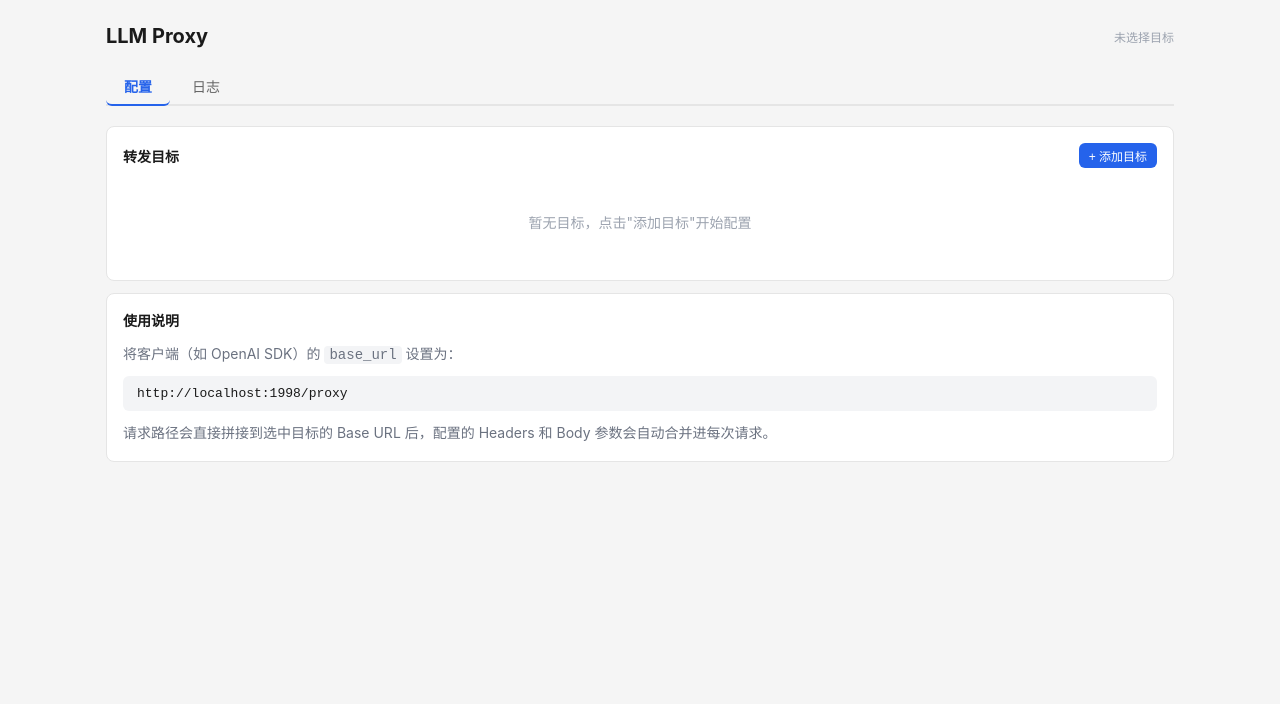
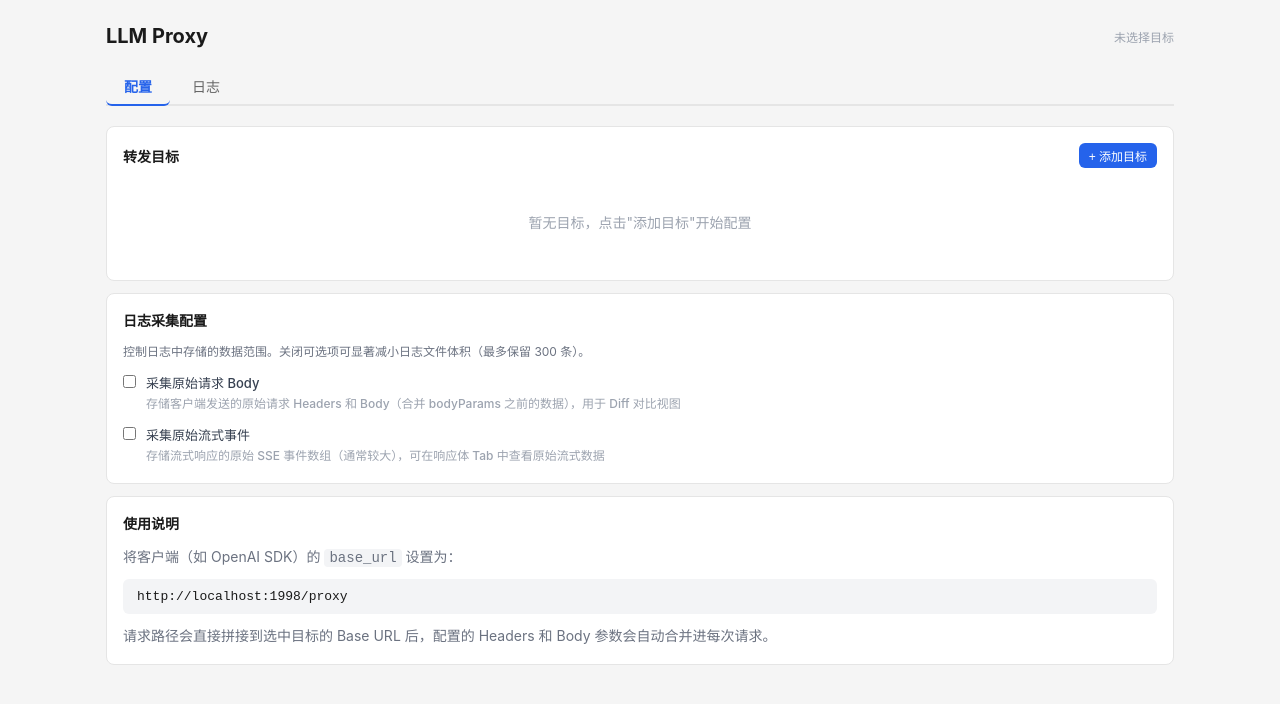
Before and after one commit to ucasYToo/llm-proxy, a Next.js app: page / in a window 1280 px wide. Shown: the top 704 px of the page. Built offline with nearby package versions, Linux system fonts and the light colour scheme.

Commit message:
feat: 添加日志收集配置及预计算diff功能
Co-developed-by: Aone Copilot <noreply@alibaba-inc.com>

```diff
--- a/src/app/api/set/route.ts
+++ b/src/app/api/set/route.ts
@@ -1,7 +1,7 @@
 import { NextRequest, NextResponse } from "next/server";
 import { v4 as uuidv4 } from "uuid";
 import { readConfig, writeConfig } from "@/lib/config";
-import type { Target } from "@/lib/types";
+import type { Target, LogCollection } from "@/lib/types";
 
 export async function POST(req: NextRequest) {
   const body = await req.json();
@@ -49,6 +49,16 @@ export async function POST(req: NextRequest) {
       return NextResponse.json({ ok: true });
     }
 
+    case "updateLogCollection": {
+      const { logCollection } = body as { logCollection: LogCollection };
+      config.logCollection = {
+        ...config.logCollection,
+        ...logCollection,
+      };
+      writeConfig(config);
+      return NextResponse.json({ ok: true });
+    }
+
     default:
       return NextResponse.json({ error: "Unknown action" }, { status: 400 });
   }
--- a/src/app/components/ConfigTab.tsx
+++ b/src/app/components/ConfigTab.tsx
@@ -1,6 +1,6 @@
 "use client";
 import { useState } from "react";
-import type { Config, Target } from "@/lib/types";
+import type { Config, Target, LogCollection } from "@/lib/types";
 import TargetForm from "./TargetForm";
 
 interface Props {
@@ -11,6 +11,20 @@ interface Props {
 export default function ConfigTab({ config, onRefresh }: Props) {
   const [showForm, setShowForm] = useState(false);
   const [editTarget, setEditTarget] = useState<Target | undefined>();
+  const [logCollection, setLogCollection] = useState<LogCollection>(
+    config.logCollection ?? { captureOriginalBody: false, captureRawStreamEvents: false }
+  );
+
+  async function handleLogCollectionChange(key: keyof LogCollection, value: boolean) {
+    const updated = { ...logCollection, [key]: value };
+    setLogCollection(updated);
+    await fetch("/api/set", {
+      method: "POST",
+      headers: { "content-type": "application/json" },
+      body: JSON.stringify({ action: "updateLogCollection", logCollection: updated }),
+    });
+    onRefresh();
+  }
 
   async function handleSetActive(targetId: string) {
     await fetch("/api/set", {
@@ -87,6 +101,43 @@ export default function ConfigTab({ config, onRefresh }: Props) {
       </div>
 
       <div className="card">
+        <p className="card-title">日志采集配置</p>
+        <p style={{ color: "#6b7280", fontSize: 12, marginBottom: 12, lineHeight: 1.6 }}>
+          控制日志中存储的数据范围。关闭可选项可显著减小日志文件体积（最多保留 300 条）。
+        </p>
+        <div style={{ display: "flex", flexDirection: "column", gap: 10 }}>
+          <label style={{ display: "flex", alignItems: "flex-start", gap: 10, cursor: "pointer" }}>
+            <input
+              type="checkbox"
+              checked={logCollection.captureOriginalBody}
+              onChange={(e) => handleLogCollectionChange("captureOriginalBody", e.target.checked)}
+              style={{ marginTop: 2, flexShrink: 0 }}
+            />
+            <div>
+              <span style={{ fontWeight: 500, fontSize: 13 }}>采集原始请求 Body</span>
+              <p style={{ color: "#9ca3af", fontSize: 12, marginTop: 2 }}>
+                存储客户端发送的原始请求 Headers 和 Body（合并 bodyParams 之前的数据），用于 Diff 对比视图
+              </p>
+            </div>
+          </label>
+          <label style={{ display: "flex", alignItems: "flex-start", gap: 10, cursor: "pointer" }}>
+            <input
+              type="checkbox"
+              checked={logCollection.captureRawStreamEvents}
+              onChange={(e) => handleLogCollectionChange("captureRawStreamEvents", e.target.checked)}
+              style={{ marginTop: 2, flexShrink: 0 }}
+            />
+            <div>
+              <span style={{ fontWeight: 500, fontSize: 13 }}>采集原始流式事件</span>
+              <p style={{ color: "#9ca3af", fontSize: 12, marginTop: 2 }}>
+                存储流式响应的原始 SSE 事件数组（通常较大），可在响应体 Tab 中查看原始流式数据
+              </p>
+            </div>
+          </label>
+        </div>
+      </div>
+
+      <div className="card">
         <p className="card-title">使用说明</p>
         <p style={{ color: "#6b7280", lineHeight: 1.7 }}>
           将客户端（如 OpenAI SDK）的 <code style={{ background: "#f3f4f6", padding: "1px 5px", borderRadius: 4 }}>base_url</code> 设置为：
--- a/src/app/components/LogDetailModal.tsx
+++ b/src/app/components/LogDetailModal.tsx
@@ -182,20 +182,31 @@ function Section({ title, data }: { title: string; data: unknown }) {
 
 /* ── Diff View: side-by-side original vs modified ── */
 function DiffView({ log }: { log: LogEntry }) {
-  const headerDiffs = jsonDiff(log.originalRequestHeaders, log.modifiedRequestHeaders);
-  const bodyDiffs = jsonDiff(log.originalRequestBody, log.modifiedRequestBody);
+  // Use precomputed diff if original data was not captured
+  const hasOriginal = log.originalRequestBody !== null || Object.keys(log.originalRequestHeaders ?? {}).length > 0;
+  const headerDiffs = log.precomputedDiff
+    ? log.precomputedDiff.headers
+    : jsonDiff(log.originalRequestHeaders, log.modifiedRequestHeaders);
+  const bodyDiffs = log.precomputedDiff
+    ? log.precomputedDiff.body
+    : jsonDiff(log.originalRequestBody, log.modifiedRequestBody);
 
   return (
     <div className="diff-sections">
+      {!hasOriginal && log.precomputedDiff && (
+        <div style={{ padding: "8px 16px", background: "#fffbeb", borderBottom: "1px solid #fde68a", fontSize: 12, color: "#92400e" }}>
+          原始请求数据未采集，仅展示差异摘要（可在配置页开启"采集原始请求 Body"以查看完整对比）
+        </div>
+      )}
       <DiffSection
         title="Headers"
-        original={log.originalRequestHeaders}
+        original={hasOriginal ? log.originalRequestHeaders : null}
         modified={log.modifiedRequestHeaders}
         diffs={headerDiffs}
       />
       <DiffSection
         title="Body"
-        original={log.originalRequestBody}
+        original={hasOriginal ? log.originalRequestBody : null}
         modified={log.modifiedRequestBody}
         diffs={bodyDiffs}
       />
--- a/src/app/page.tsx
+++ b/src/app/page.tsx
@@ -8,7 +8,11 @@ type Tab = "config" | "logs";
 
 export default function Home() {
   const [tab, setTab] = useState<Tab>("config");
-  const [config, setConfig] = useState<Config>({ activeTarget: "", targets: [] });
+  const [config, setConfig] = useState<Config>({
+    activeTarget: "",
+    targets: [],
+    logCollection: { captureOriginalBody: false, captureRawStreamEvents: false },
+  });
 
   const fetchConfig = useCallback(async () => {
     const res = await fetch("/api/query?type=config");
--- a/src/lib/config.ts
+++ b/src/lib/config.ts
@@ -4,12 +4,28 @@ import type { Config, Target } from "./types";
 
 const CONFIG_PATH = path.join(process.cwd(), "data", "config.json");
 
-const DEFAULT_CONFIG: Config = { activeTarget: "", targets: [] };
+const DEFAULT_CONFIG: Config = {
+  activeTarget: "",
+  targets: [],
+  logCollection: {
+    captureOriginalBody: false,
+    captureRawStreamEvents: false,
+  },
+};
 
 export function readConfig(): Config {
   try {
     const raw = fs.readFileSync(CONFIG_PATH, "utf-8");
-    return JSON.parse(raw) as Config;
+    const parsed = JSON.parse(raw) as Config;
+    // Merge with defaults to handle missing fields in older config files
+    return {
+      ...DEFAULT_CONFIG,
+      ...parsed,
+      logCollection: {
+        ...DEFAULT_CONFIG.logCollection,
+        ...(parsed.logCollection ?? {}),
+      },
+    };
   } catch {
     return { ...DEFAULT_CONFIG };
   }
--- a/src/lib/logger.ts
+++ b/src/lib/logger.ts
@@ -1,9 +1,11 @@
 import fs from "fs";
 import path from "path";
 import type { LogEntry } from "./types";
+import { readConfig } from "./config";
+import { jsonDiff } from "./jsonDiff";
 
 const LOGS_PATH = path.join(process.cwd(), "data", "logs.json");
-const MAX_ENTRIES = 1000;
+const MAX_ENTRIES = 300;
 
 function readAll(): LogEntry[] {
   if (!fs.existsSync(LOGS_PATH)) return [];
@@ -12,8 +14,29 @@ function readAll(): LogEntry[] {
 }
 
 export function appendLog(entry: LogEntry): void {
+  // Apply log collection config to filter out unwanted fields
+  const { logCollection } = readConfig();
+  const filtered: LogEntry = { ...entry };
+
+  if (!logCollection.captureOriginalBody) {
+    // Pre-compute diff before discarding original data
+    filtered.precomputedDiff = {
+      headers: jsonDiff(entry.originalRequestHeaders, entry.modifiedRequestHeaders),
+      body: jsonDiff(entry.originalRequestBody, entry.modifiedRequestBody),
+    };
+    filtered.originalRequestBody = null;
+    filtered.originalRequestHeaders = {};
+  }
+
+  if (!logCollection.captureRawStreamEvents) {
+    // Only strip if it's the raw SSE events array (not assembled body)
+    if (Array.isArray(filtered.responseBody)) {
+      filtered.responseBody = null;
+    }
+  }
+
   const logs = readAll();
-  logs.unshift(entry);
+  logs.unshift(filtered);
   // Keep only the most recent MAX_ENTRIES
   const trimmed = logs.slice(0, MAX_ENTRIES);
   fs.writeFileSync(LOGS_PATH, JSON.stringify(trimmed, null, 2), "utf-8");
```
Also changed, not shown: src/lib/types.ts (+13 -0 lines).
